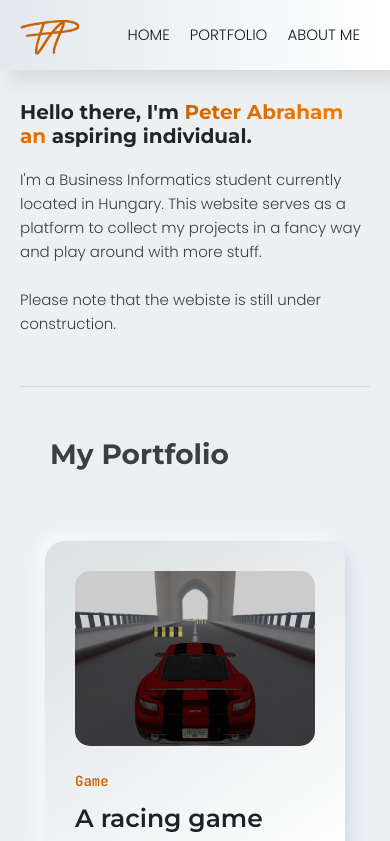
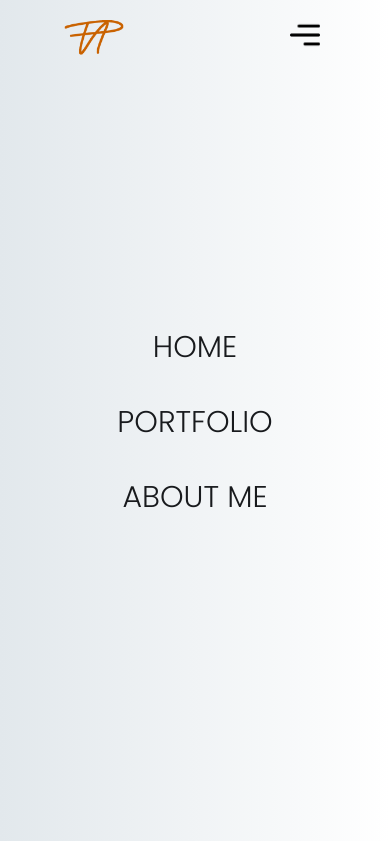
Before and after one commit to APeterIstvan/apeteristvan.github.io, a plain HTML site: page index.html in a window 390 px wide. Shown: the top 841 px of the page. Drawn offline with nearby package versions, Linux system fonts and the light colour scheme.

Commit message:
Add Burger Menu

```diff
--- a/css/style.css
+++ b/css/style.css
@@ -142,8 +142,6 @@ p,
 pre,
 blockquote,
 menu,
-ol,
-ul,
 table,
 hr {
   margin: 0;
@@ -447,33 +445,7 @@ h2 {
 /*---------------------------
 	List Style
 ---------------------------*/
-ul,
-ol {
-  padding-left: 18px;
-}
 
-ul {
-  list-style: square;
-
-}
-
-ul.liststyle.bullet li {
-  font-size: 18px;
-  line-height: 30px;
-  color: var(--color-body);
-  position: relative;
-  padding-left: 30px;
-}
-
-@media only screen and (max-width: 767px) {
-  ul.liststyle.bullet li {
-    padding-left: 19px;
-  }
-}
-
-ul.liststyle.bullet li+li {
-  margin-top: 8px;
-}
 
 ul li {
   font-size: var(--font-size-b1);
@@ -492,10 +464,6 @@ ul li a {
 
 ul li a:hover {
   color: var(--color-primary);
-}
-
-ul ul {
-  margin-bottom: 0;
 }
 
 /*
@@ -525,22 +493,31 @@ hr.divider {
 ==========================*/
 
 .header {
+  display: flex;
+  position: fixed;
+  align-items: center;
   width: 100%;
-  position: fixed;
   box-shadow: 10px 10px 19px rgba(0, 0, 0, 0.1);
   /* background-color: var(--background-color-main); */
   background: linear-gradient(90deg, #e2e8ec, #ffffff);
   z-index: 9999;
+  height: 70px;
+  padding: 0 64px;
 }
 
-.header-wrapper {
-  display: flex;
-  height: 70px;
-  padding: 0 64px;
-
+.logo {
+  flex: 1;
 }
 
-.header-wrapper .header-left {
+.main-nav-list {
+  display: flex;
+  list-style: none;
+  margin-left: auto;
+  margin-bottom: 0;
+  padding: 0;
+}
+
+/* .header-wrapper .header-left {
   flex-basis: 20%;
   display: flex;
   justify-content: flex-start;
@@ -559,12 +536,21 @@ hr.divider {
   list-style: none;
   padding: 0px;
   margin: 0px;
-}
+} */
 
 .nav-link {
   color: #181a1d;
   transition: all 300ms;
 }
+
+/*MOBILE HEADER*/
+.btn-mobile-nav {
+  display: none;
+  background-color: transparent;
+  color: var(--color-primary);
+  border: none;
+}
+
 
 /*=========================
     Main section
@@ -748,6 +734,72 @@ hr.divider {
 }
 
 @media only screen and (max-width: 767px) {
+
+  .logo,
+  .btn-mobile-nav  {
+    display: block;
+    z-index: 999;
+  }
+
+  .btn-mobile-nav:focus{
+    outline: none;
+  }
+
+  .main-nav {
+    /* background-color: linear-gradient(90deg, #e2e8ec, #ffffff);; */
+    background: linear-gradient(90deg, #e2e8ec, #ffffff);
+    position: absolute;
+    left: 0;
+    top: 0;
+    width: 100%;
+    height: 100vh;
+    transform: translateX(100%);
+
+    display: flex;
+    align-items: center;
+    justify-content: center;
+    transition: all 0.5s ease;
+
+    opacity: 0;
+    pointer-events: none;
+    visibility: hidden;
+  }
+
+  .nav-open .main-nav {
+    opacity: 1;
+    pointer-events: auto;
+    visibility: visible;
+    transform: translateX(0);
+  }
+
+  .main-nav-list {
+    margin: 0;
+    flex-direction: column;
+    align-items: center;
+  }
+
+  .nav-item {
+    font-size: 3rem;
+  }
+
+  /* .header-wrapper{
+    height: 100vh;
+    flex-direction: column;
+    justify-content: center;
+  }
+
+  .side-nav{
+    position: absolute;
+    top: 0;
+    left: 0;
+    width: 100%;
+    height: 100vh;
+
+    display: flex;
+    align-items: center;
+  }
+
+
   .cards-container {
     display: grid;
     grid-template-columns: 400px;
@@ -757,6 +809,7 @@ hr.divider {
   .card-image-container {
     height: 255px;
   }
+
 }
 
 @media only screen and (max-width: 480px) {
@@ -766,7 +819,7 @@ hr.divider {
 
   .main-wrapper{
     padding: 50px 20px;
-  }
+  } */
 
   .introduction {
     padding: 50px 0px 50px 0px;
--- a/index.html
+++ b/index.html
@@ -17,40 +17,40 @@
     <link
         href="https://fonts.googleapis.com/css2?family=JetBrains+Mono:ital,wght@0,100;0,200;0,300;0,400;0,500;0,600;0,700;0,800;1,100;1,200;1,300;1,400;1,500;1,600;1,700;1,800&family=Montserrat:wght@400;500;600;700;800;900&family=Poppins:wght@200;300&display=swap"
         rel="stylesheet">
+    <script defer src="js/script.js"></script>
 </head>
 
 <body>
 
     <!-- Begin Header -->
-    <header class="header">
-        <div class="header-wrapper">
+    <header class="header nav-open">
+
         <!-- Begin Header Left -->
-            <div class="header-left">
-                <div class="logo">
-                    <a href="./index.html">
+        <a href="./index.html" class="logo">
             <img src="./assets/images/PA_icon_bold_color.png" alt="logo" style="height:60px;width:60px">
         </a>
-                </div>
-            </div>
-
         <!-- End Header Left -->
-            <!-- Begin Header Center -->
-            <div class="header-right">
-                <nav id="sideNav">
         <!-- Begin Nav -->
-                    <ul class="header-nav-ul">
-                        <li class="nav-item current"><a class="nav-link" href="#">Home</a>
+        <nav class="main-nav">
+            <ul class="main-nav-list">
+                <li class="nav-item"><a class="nav-link" href="#">Home</a>
                 </li>
                 <li class="nav-item"><a class="nav-link" href="./index.html#portfolio">Portfolio</a>
                 </li>
                 <li class="nav-item"><a class="nav-link" href="#">About me</a>
                 </li>
             </ul>
+        </nav>
         <!-- End Nav -->
-                </nav>
-                <!-- End Header Center -->
-            </div>
-        </div>
+        <button class="btn-mobile-nav">
+                <img class="icon-mobile-nav" name="menu-outline" src="./assets/images/menu.png" ,
+                    style="height: 30px;width: 30px;">
+                </img>
+
+                <icon class="icon-mobile-nav" name="close-outline">
+                </icon>
+
+            </button>
     </header>
     <!-- End Header Area -->
 
@@ -124,7 +124,8 @@
                 <!-- End Individual Card -->
                 <!-- Begin Individual Card -->
                 <div class="card">
-                    <a href="https://github.com/APeterIstvan/Artificial-Intelligence/tree/main/semester_assignment" target="_blank">
+                    <a href="https://github.com/APeterIstvan/Artificial-Intelligence/tree/main/semester_assignment"
+                        target="_blank">
                         <div class="card-image-container">
                             <img src="assets/images/flow-shop.jpg" alt="flow-shop">
                         </div>
--- /dev/null
+++ b/js/script.js
@@ -0,0 +1,11 @@
+const btnNavEl = document.querySelector(".btn-mobile-nav");
+const headerEl = document.querySelector(".header");
+const navListEl = document.querySelector(".main-nav-list");
+
+btnNavEl.addEventListener('click', function () {
+    headerEl.classList.toggle("nav-open");
+});
+
+navListEl.addEventListener('click', function () {
+    headerEl.classList.toggle("nav-open");
+});
```
Also changed, not shown: assets/images/menu.png (added). Lines whose indentation alone changed are shown as unchanged.
